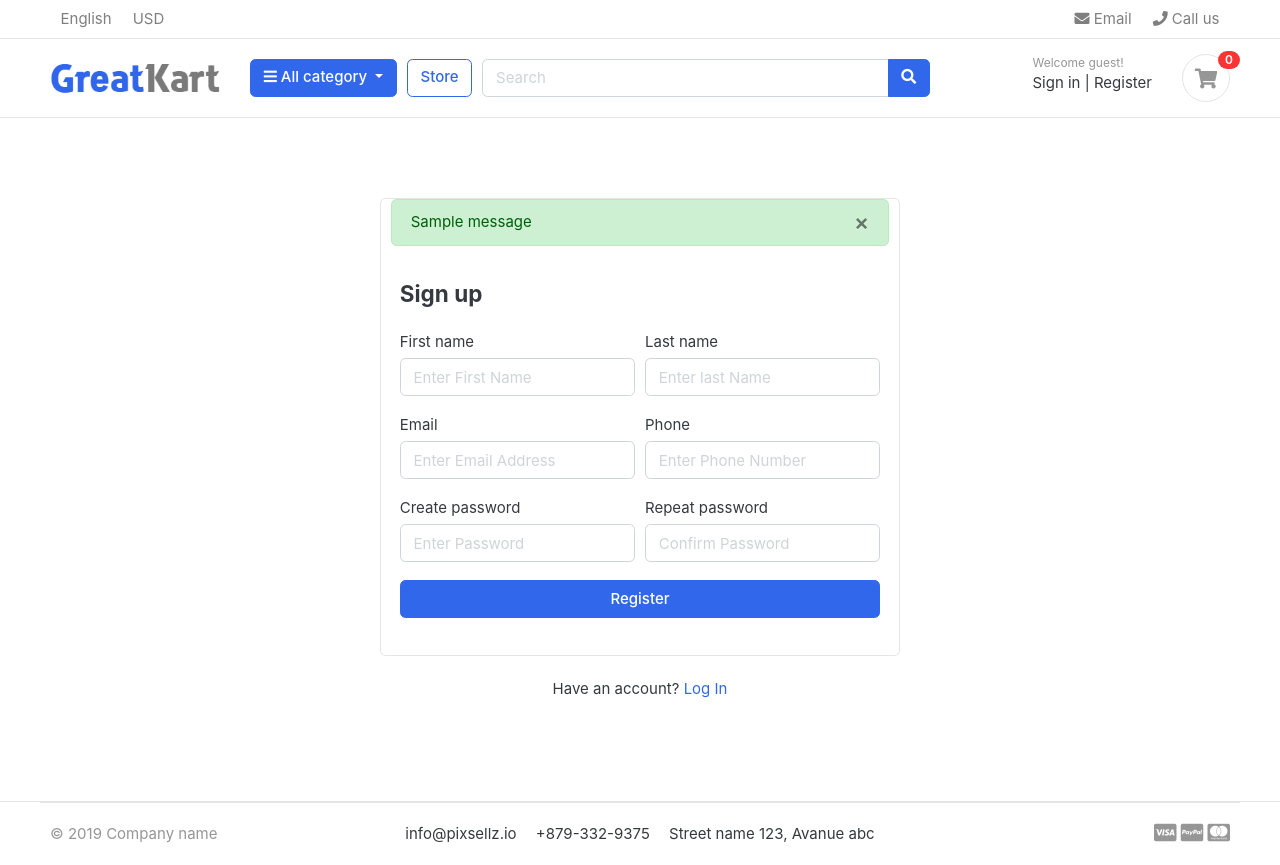
After one commit to arfeenmalik/Django-GreatCart, a Django app: page /accounts/register/ in a window 1280 px wide. The commit adds this page. Run offline with Django 4.2, Linux system fonts and the light colour scheme; tables that the repository leaves empty hold one stand-in row (values such as "Sample post"); one stand-in notice (Sample message) is shown; some libraries are stand-ins or nearby versions; some web fonts are replaced.

Commit message:
account verification email setting etc

```diff
--- /dev/null
+++ b/accounts/forms.py
@@ -0,0 +1,33 @@
+from django import forms
+from . import models
+
+
+class RegistrationForm(forms.ModelForm):
+    password = forms.CharField(widget=forms.PasswordInput(attrs={
+        'placeholder':'Enter Password'
+    }))
+    confirm_password = forms.CharField(widget=forms.PasswordInput(attrs={
+        'placeholder':'Confirm Password'
+    }))
+    class Meta:
+        model = models.Account
+        fields = ['first_name', 'last_name', 'email', 'phone_number']
+
+    def __init__(self, *args, **kwargs):
+        super(RegistrationForm, self).__init__(*args, **kwargs)
+        self.fields['first_name'].widget.attrs['placeholder'] = 'Enter First Name'
+        self.fields['last_name'].widget.attrs['placeholder'] = 'Enter last Name'
+        self.fields['phone_number'].widget.attrs['placeholder'] = 'Enter Phone Number'
+        self.fields['email'].widget.attrs['placeholder'] = 'Enter Email Address'
+        for field in self.fields:
+            self.fields[field].widget.attrs['class'] = 'form-control'
+
+    def clean(self):
+        cleaned_data = super(RegistrationForm, self).clean()
+        password = cleaned_data.get('password')
+        confirm_password = cleaned_data.get('confirm_password')
+
+        if password != confirm_password:
+            raise forms.ValidationError(
+                "Password does not match!"
+            )
--- a/accounts/models.py
+++ b/accounts/models.py
@@ -43,7 +43,7 @@ class Account(AbstractBaseUser):
     first_name = models.CharField(max_length=50)
     last_name = models.CharField(max_length=50)
     username = models.CharField(max_length=50, unique=True)
-    email = models.CharField(max_length=100, unique=True)
+    email = models.EmailField(max_length=100, unique=True)
     phone_number = models.CharField(max_length=50)
 
     date_joined = models.DateTimeField(auto_now_add=True)
--- /dev/null
+++ b/accounts/urls.py
@@ -0,0 +1,10 @@
+from django.urls import path, include
+from . import views
+
+urlpatterns = [
+    path('register/', views.register, name='register'),
+    path('login/', views.login, name='login'),
+    path('logout/', views.logout, name='logout'),
+    path('activate/<uidb64>/<token>/', views.activate, name='activate'),
+
+]
--- a/accounts/views.py
+++ b/accounts/views.py
@@ -1,3 +1,91 @@
-from django.shortcuts import render
+from django.contrib import messages, auth
+from django.shortcuts import render, redirect
+from . import forms
+from .models import Account
+from django.contrib.auth.decorators import login_required
 
-# Create your views here.
+from django.contrib.sites.shortcuts import get_current_site
+from django.template.loader import render_to_string
+from django.utils.http import urlsafe_base64_encode, urlsafe_base64_decode
+from django.utils.encoding import force_bytes
+from django.contrib.auth.tokens import default_token_generator
+from django.core.mail import EmailMessage
+
+def register(request):
+    if request.method == 'POST':
+        form = forms.RegistrationForm(request.POST)
+        if form.is_valid():
+            first_name = form.cleaned_data['first_name']
+            last_name = form.cleaned_data['last_name']
+            phone_number = form.cleaned_data['phone_number']
+            email = form.cleaned_data['email']
+            password = form.cleaned_data['password']
+            username = email.split("@")[0]
+            user = Account.objects.create_user(first_name=first_name, last_name=last_name, email=email,
+                                               username=username, password=password)
+            user.phone_number = phone_number
+            user.save()
+
+            # USER ACTIVATION
+            current_site = get_current_site(request)
+            mail_subject = 'Please activate your account'
+            message = render_to_string('accounts/account_verification_email.html', {
+                'user': user,
+                'domain': current_site,
+                'uid': urlsafe_base64_encode(force_bytes(user.pk)),
+                'token': default_token_generator.make_token(user),
+            })
+            to_email = email
+            send_email = EmailMessage(mail_subject, message, to=[to_email])
+            send_email.send()
+
+            messages.success(request, 'Thank you for registering with us. We have sent you a verification email. Please verify it.')
+            return redirect('/accounts/login/?command=verification&email=' + email)
+
+    else:
+        form = forms.RegistrationForm()
+
+    context = {
+        'form': form
+    }
+    return render(request, 'accounts/register.html', context)
+
+
+def login(request):
+    if request.method == "POST":
+        email = request.POST['email']
+        password = request.POST['password']
+
+        user = auth.authenticate(email=email, password=password)
+
+        if user is not None:
+            auth.login(request, user)
+            return redirect('home')
+        else:
+            messages.error(request, 'Invalid login credentials')
+            return redirect('login')
+
+    return render(request, 'accounts/login.html')
+
+
+@login_required(login_url='login')
+def logout(request):
+    auth.logout(request)
+    messages.success(request,'You have been logged out')
+    return redirect('login')
+
+def activate(request,uidb64,token):
+    try:
+        uid = urlsafe_base64_decode(uidb64).decode()
+        user = Account._default_manager.get(pk=uid)
+    except(TypeError, ValueError, OverflowError, Account.DoesNotExist):
+        user = None
+
+    if user is not None and default_token_generator.check_token(user, token):
+        user.is_active = True
+        user.save()
+        messages.success(request, 'Congratulations! Your account is activated.')
+        return redirect('login')
+    else:
+        messages.error(request, 'Invalid activation link')
+        return redirect('register')
--- a/greatcart/urls.py
+++ b/greatcart/urls.py
@@ -9,6 +9,7 @@ urlpatterns = [
     path('', views.home,name = 'home'),
     path('store/', include('store.urls')),
     path('cart/', include('cart.urls')),
+    path('accounts/', include('accounts.urls')),
     path('admin/', admin.site.urls),
 ]
 
--- /dev/null
+++ b/templates/accounts/register.html
@@ -0,0 +1,65 @@
+{% extends 'base.html' %}
+
+{% block content%}
+
+
+<!-- ========================= SECTION CONTENT ========================= -->
+<section class="section-content padding-y">
+
+<!-- ============================ COMPONENT REGISTER   ================================= -->
+	<div class="card mx-auto" style="max-width:520px; margin-top:40px;">
+		{% include 'alerts.html' %}
+      <article class="card-body">
+		<header class="mb-4"><h4 class="card-title">Sign up</h4></header>
+		<form action="{%url 'register'%}" method="POST">
+			{% csrf_token %}
+				<div class="form-row">
+					<div class="col form-group">
+						<label>First name</label>
+						{{ form.first_name}}
+					</div> <!-- form-group end.// -->
+					<div class="col form-group">
+						<label>Last name</label>
+						{{ form.last_name}}
+					</div> <!-- form-group end.// -->
+				</div> <!-- form-row end.// -->
+				<div class="form-row">
+					<div class="col form-group">
+						<label>Email</label>
+							{{ form.email}}
+					</div> <!-- form-group end.// -->
+					<div class="col form-group">
+						<label>Phone</label>
+							{{ form.phone_number}}
+					</div> <!-- form-group end.// -->
+				</div>
+
+				<div class="form-row">
+					<div class="form-group col-md-6">
+						<label>Create password</label>
+						{{ form.password}}
+					</div> <!-- form-group end.// -->
+					<div class="form-group col-md-6">
+						<label>Repeat password</label>
+						{{ form.confirm_password}}
+					</div> <!-- form-group end.// -->
+				</div>
+			    <div class="form-group">
+			        <button type="submit" class="btn btn-primary btn-block"> Register  </button>
+			    </div> <!-- form-group// -->
+
+      {{ form.email.errors }}
+      {{ form.non_field_errors }}
+
+			</form>
+		</article><!-- card-body.// -->
+    </div> <!-- card .// -->
+    <p class="text-center mt-4">Have an account? <a href="{%url 'login'%}">Log In</a></p>
+    <br><br>
+<!-- ============================ COMPONENT REGISTER  END.// ================================= -->
+
+
+</section>
+<!-- ========================= SECTION CONTENT END// ========================= -->
+
+{% endblock%}
--- /dev/null
+++ b/templates/alerts.html
@@ -0,0 +1,13 @@
+{% if messages %}
+
+    {% for message in messages %}
+    <div id="message" class="container">
+    <div {% if message.tags %} class="alert alert-{{ message.tags }}"{% endif %} role="alert">
+      <button type="button" class="close" data-dismiss="alert"><span aria-hidden="true">&times;</span></button>
+        {% if message.level == DEFAULT_MESSAGE_LEVELS.ERROR %}Error: {% endif %}
+        {{ message }}
+    </div>
+    </div>
+    {% endfor %}
+
+{% endif %}
--- a/templates/base.html
+++ b/templates/base.html
@@ -104,13 +104,23 @@ $(document).ready(function() {
 	</div> <!-- col.// -->
 	<div class="col-lg-3 col-sm-6 col-8 order-2 order-lg-3">
 				<div class="d-flex justify-content-end mb-3 mb-lg-0">
+					{% if user.id is None %}
 					<div class="widget-header">
 						<small class="title text-muted">Welcome guest!</small>
 						<div>
-							<a href="./signin.html">Sign in</a> <span class="dark-transp"> | </span>
-							<a href="./register.html"> Register</a>
+							<a href="{%url 'login' %}">Sign in</a> <span class="dark-transp"> | </span>
+							<a href="{%url 'register' %}"> Register</a>
 						</div>
 					</div>
+					{% else %}
+					<div class="widget-header">
+						<small class="title text-muted">Welcome {{ user.username }}!</small>
+						<div>
+							<a href="{%url 'home' %}">Dashboard</a> <span class="dark-transp"> | </span>
+							<a href="{%url 'logout' %}"> Logout</a>
+						</div>
+					</div>
+					{% endif %}
 					<a href="{% url 'cart' %}" class="widget-header pl-3 ml-3">
 						<div class="icon icon-sm rounded-circle border"><i class="fa fa-shopping-cart"></i></div>
 						<span class="badge badge-pill badge-danger notify">{{cart_count}}</span>
```
Also changed, not shown: greatcart/settings.py (+12 -0 lines), templates/accounts/account_verification_email.html (added, +10 -0 lines), templates/accounts/login.html (added, +54 -0 lines), accounts/migrations/0002_alter_account_email.py (added).
